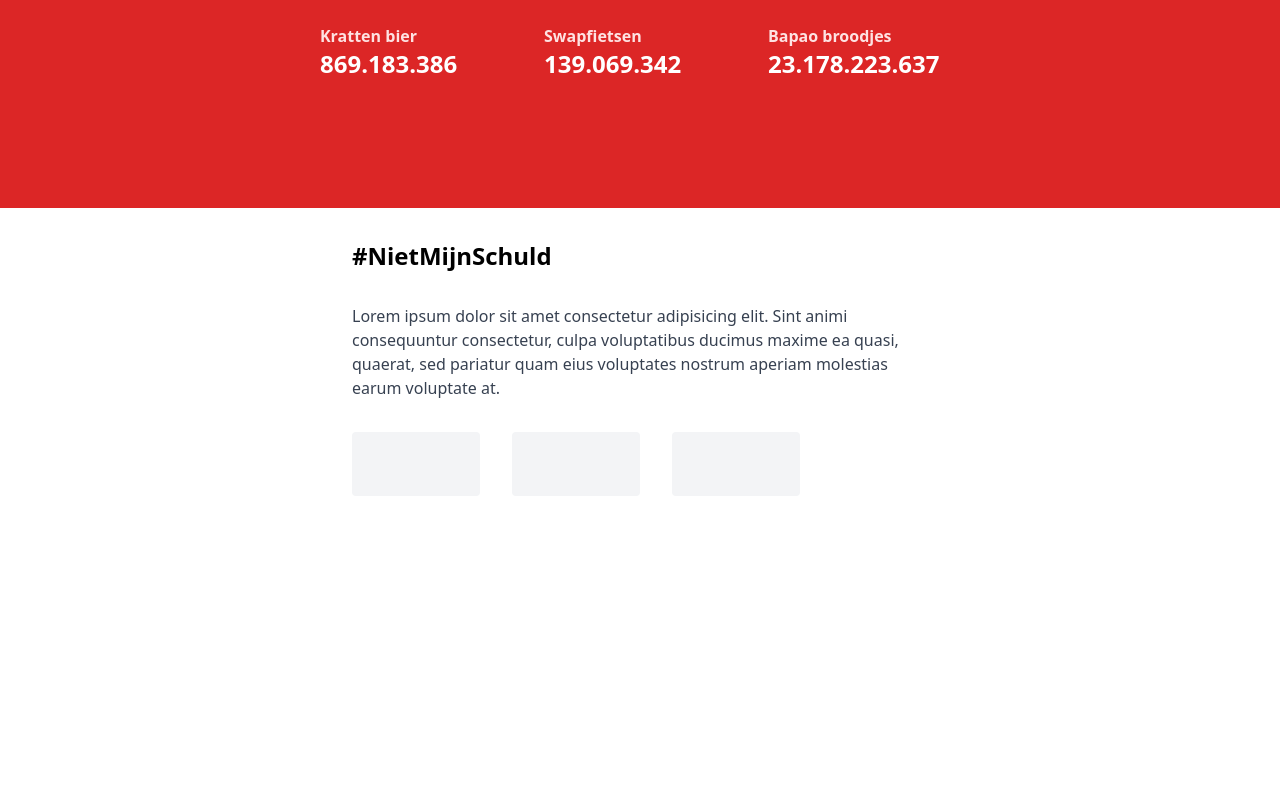
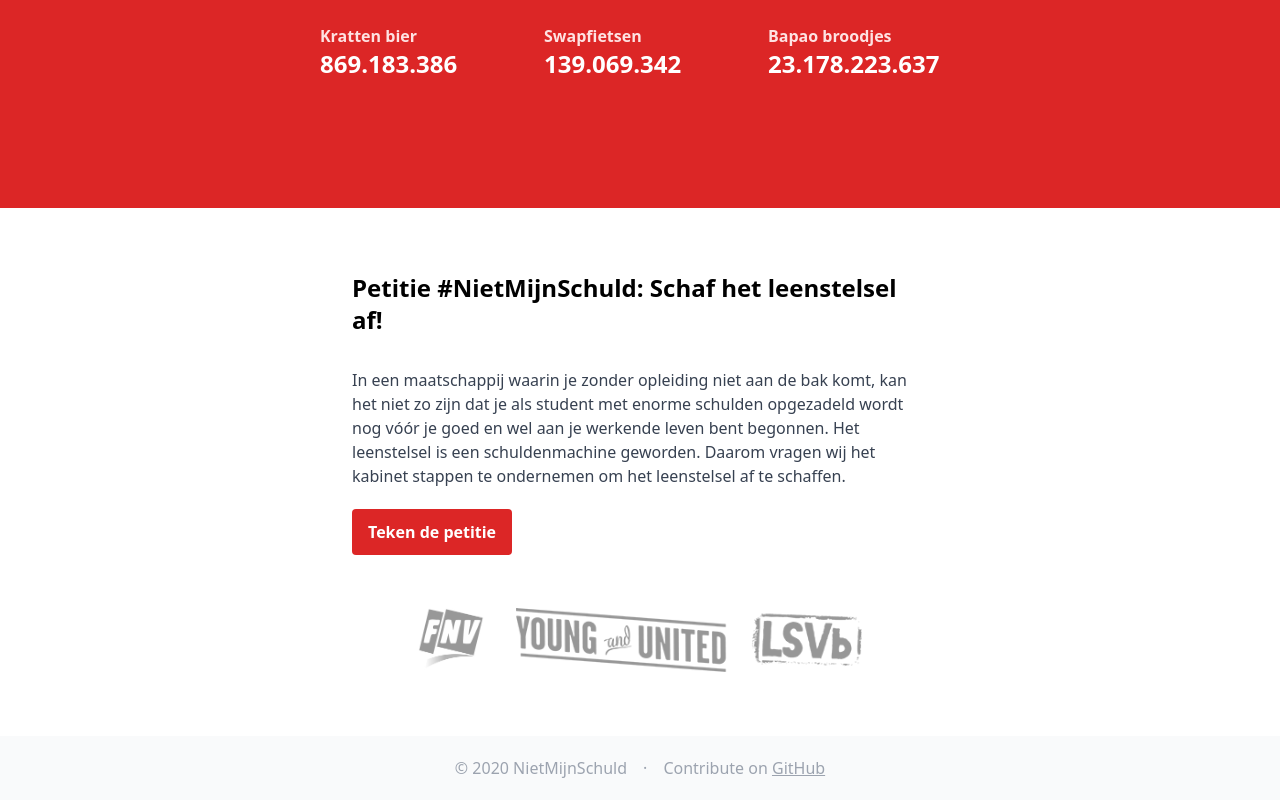
Before and after one commit to NietMijnSchuld/schuldenteller, a website with bundled scripts: page public/index.html in a window 1280 px wide. Shown: the part 320-1120 px from the top of the page. Before the commit the page ends 848 px from the top, so only its background shows below. Built offline with nearby package versions, Linux system fonts and the light colour scheme.

Commit message:
Add assets and provisional content

```diff
--- a/public/index.html
+++ b/public/index.html
@@ -5,11 +5,32 @@
   <meta name="viewport"
         content="width=device-width, user-scalable=no, initial-scale=1.0, maximum-scale=1.0, minimum-scale=1.0">
   <meta http-equiv="X-UA-Compatible" content="ie=edge">
+
+  <meta name="description" content="#NIETMIJNSCHULD">
+  <meta name="keywords" content="schulden teller studie schuld niet mijn nietmijnschuld #nietmijnschuld krat bier bapao swapfiets">
+  <meta property="og:locale" content="nl-NL">
+  <meta property="og:type" content="article">
+  <meta property="og:title" content="Schuldenteller.nl">
+  <meta property="og:description" content="#NIETMIJNSCHULD">
+  <meta name="twitter:description" content="#NIETMIJNSCHULD">
+  <meta name="twitter:title" content="Schuldenteller.nl">
+
+  <link rel="apple-touch-icon" sizes="180x180" href="./img/favicon-youngunited/apple-touch-icon.png">
+  <link rel="icon" type="image/png" sizes="32x32" href="./img/favicon-youngunited/favicon-32x32.png">
+  <link rel="icon" type="image/png" sizes="16x16" href="./img/favicon-youngunited/favicon-16x16.png">
+  <link rel="manifest" href="./img/favicon-youngunited/site.webmanifest">
+  <link rel="mask-icon" href="./img/favicon-youngunited/safari-pinned-tab.svg" color="#5bbad5">
+  <link rel="shortcut icon" href="./img/favicon-youngunited/favicon.ico">
+  <meta name="msapplication-TileColor" content="#da532c">
+  <meta name="msapplication-config" content="./img/favicon-youngunited/browserconfig.xml">
+  <meta name="theme-color" content="#ffffff">
+
   <title>SchuldenTeller.nl</title>
   <link rel="stylesheet" href="./all.css">
   <script src="./index.js"></script>
 </head>
 <body class="min-h-screen">
+  <div class="min-h-screen pb-16">
     <header class="bg-red-600 flex flex-col justify-center items-center h-1/2">
       <div class="w-full lg:w-1/2 md:w-2/3 flex flex-col text-white">
         <h1 class="text-2xl font-bold m-8 text-center text-red-100">schuldenteller.nl</h1>
@@ -52,19 +73,22 @@
         <div></div>
       </div>
     </header>
-  <main class="w-full lg:w-1/2 md:w-2/3 mx-auto my-8 px-8">
-    <h2 class="text-2xl font-black text-black">#NietMijnSchuld</h2>
+    <main class="w-full lg:w-1/2 md:w-2/3 mx-auto my-16 px-8">
+      <h2 class="text-2xl font-black text-black">Petitie #NietMijnSchuld: Schaf het leenstelsel af!</h2>
       <p class="my-8 text-gray-700">
-      Lorem ipsum dolor sit amet consectetur adipisicing elit. Sint animi consequuntur consectetur, culpa voluptatibus ducimus maxime ea quasi, quaerat, sed pariatur quam eius voluptates nostrum aperiam molestias earum voluptate at.
+        In een maatschappij waarin je zonder opleiding niet aan de bak komt, kan het niet zo zijn dat je als student met enorme schulden opgezadeld wordt nog vóór je goed en wel aan je werkende leven bent begonnen. Het leenstelsel is een schuldenmachine geworden. Daarom vragen wij het kabinet stappen te ondernemen om het leenstelsel af te schaﬀen.
       </p>
-
-    <div class="flex flex-col md:flex-row gap-8">
-      <!-- TODO: Add logo's -->
-      <div class="bg-gray-100 rounded h-16 w-32"></div>
-      <div class="bg-gray-100 rounded h-16 w-32"></div>
-      <div class="bg-gray-100 rounded h-16 w-32"></div>
+      <a href="https://www.nietmijnschuld.nl/petitie" target="_blank" class="bg-red-600 text-white font-bold px-4 py-3 rounded my-8">Teken de petitie</a>
+    </main>
+    <footer class="flex flex-col md:flex-row justify-center items-center gap-8 my-16">
+      <img src="./img/logo-fnv.png" alt="FNV" class="max-h-16 max-w-32 grayscale opacity-80" />
+      <img src="./img/logo-youngandunited-lsvb.png" alt="Young and United, LSVB" class="max-h-16 max-w-32 grayscale opacity-50" />
+    </footer>
   </div>
-
-  </main>
+  <footer class="flex flex-col sm:flex-row sm:h-16 sm:-mt-16 justify-center items-center gap-4 bg-gray-50 text-gray-400">
+    <span>&copy; <script>document.write((new Date).getFullYear())</script> NietMijnSchuld</span>
+    &middot;
+    <span>Contribute on <a href="https://github.com/NietMijnSchuld/schuldenteller" target="_blank" class="underline">GitHub</a></span>
+  </footer>
 </body>
 </html>
--- a/style/tailwind.css
+++ b/style/tailwind.css
@@ -1,3 +1,7 @@
 @tailwind base;
 @tailwind components;
 @tailwind utilities;
+
+.grayscale {
+    filter: grayscale(1);
+}
```
Also changed, not shown: public/img/favicon-youngunited/browserconfig.xml (added, +8 -0 lines), public/img/favicon-youngunited/android-chrome-144x144.png (added), public/img/favicon-youngunited/apple-touch-icon.png (added), public/img/favicon-youngunited/favicon-16x16.png (added), public/img/favicon-youngunited/favicon-32x32.png (added), public/img/favicon-youngunited/favicon.ico (added), public/img/favicon-youngunited/mstile-150x150.png (added), public/img/favicon-youngunited/safari-pinned-tab.svg (added), public/img/favicon-youngunited/site.webmanifest (added), public/img/logo-fnv.png (added), public/img/logo-youngandunited-lsvb.png (added), 1 other file. Lines whose indentation alone changed are shown as unchanged.
